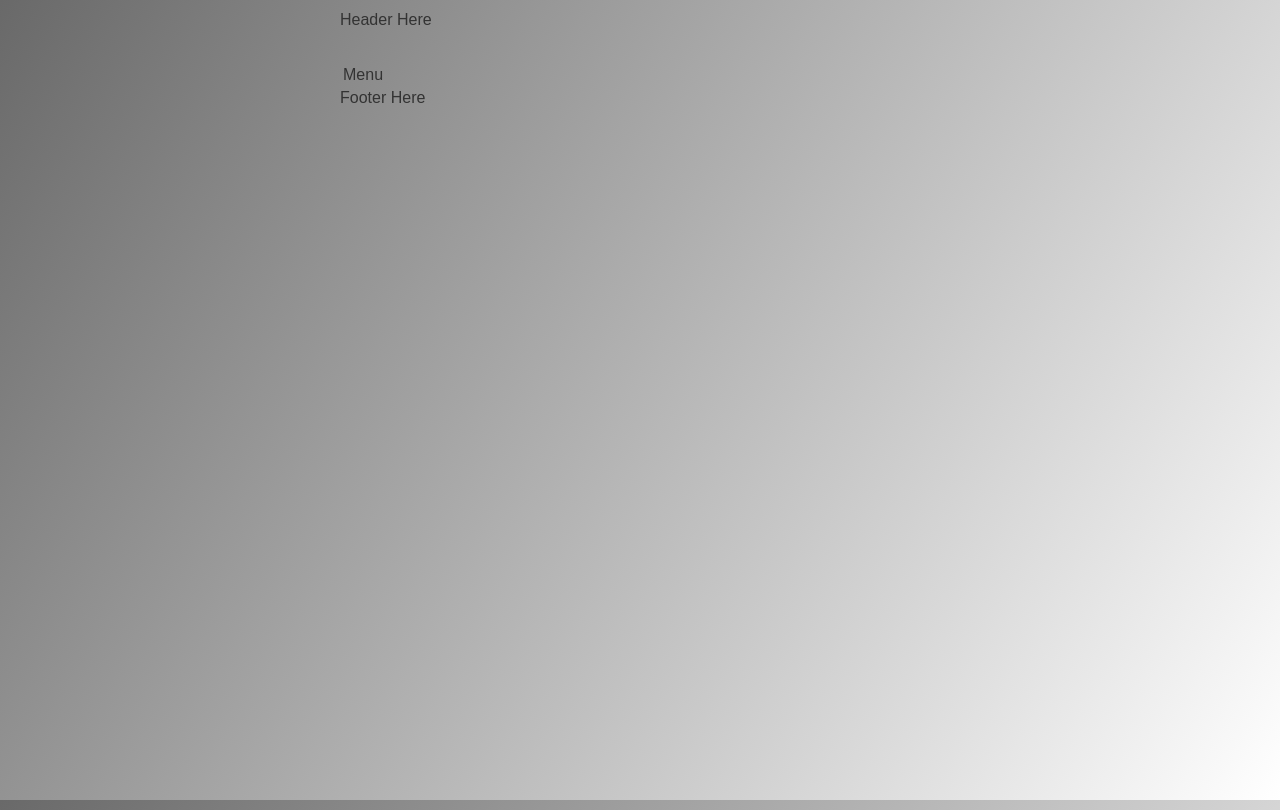
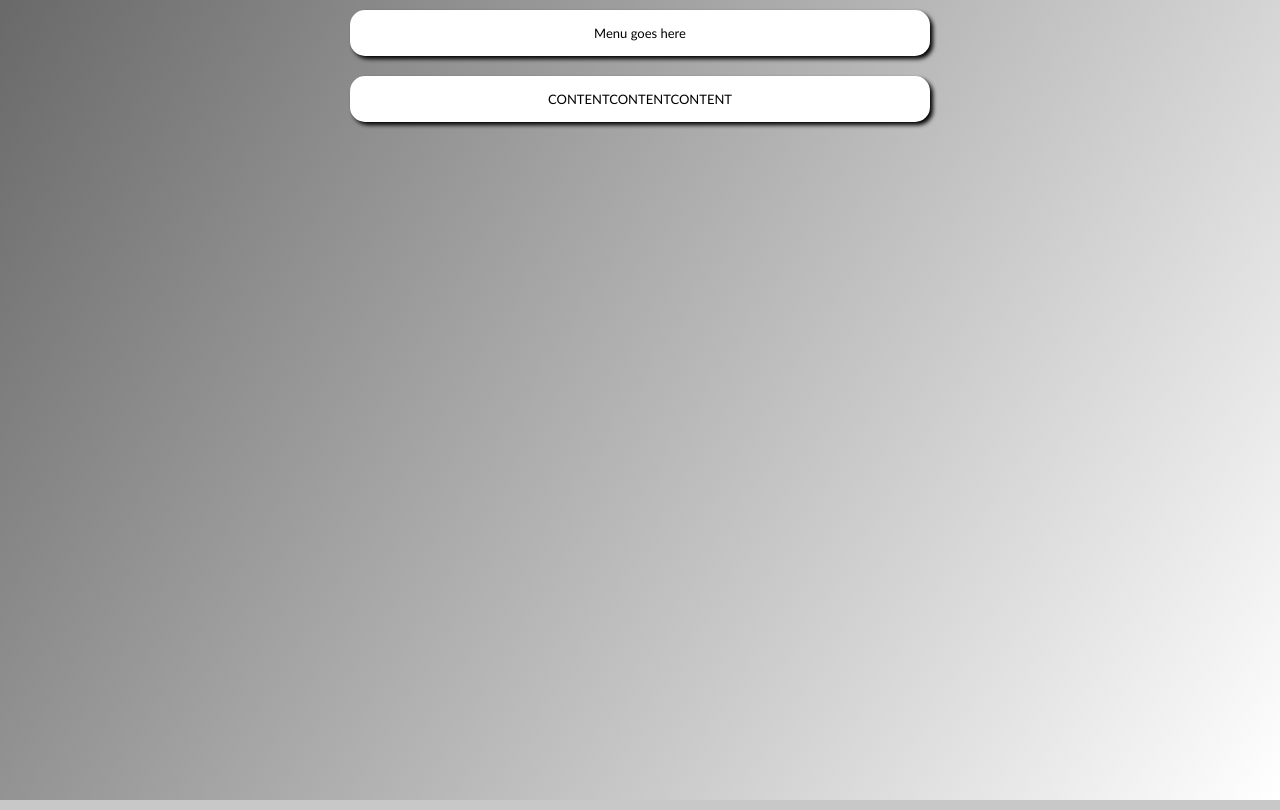
Before and after one commit to Ahumm/Zawumbo-General, a PHP site: page /?page=1 in a window 1280 px wide. Run offline with PHP 8.4, Linux system fonts and the light colour scheme; data that the repository does not hold is empty.

Commit message:
Fixed it, worked on tandm page

```diff
--- a/school/game_dev_2/tandm_page/index.php
+++ b/school/game_dev_2/tandm_page/index.php
@@ -1,18 +1,11 @@
 <?php
 $title = "Tea And Muskets";
-$headerleft = "";
-$header = "";
-$headerright = "";
-$contentleft = "";
 $content = "";
-$contentright = "";
-$footerleft = "";
-$footer = "";
-$footerright = "";
+$menu = "";
 
 // The main print function
 function printPage() {
-	global $title, $headerleft, $header, $headerright, $contentleft, $content, $contentright, $footerleft, $footer, $footerright;
+	global $title, $content, $menu;
 
 	// Start HTML stuff
 	echo "<html>";
@@ -21,12 +14,11 @@ function printPage() {
 	echo "</head>";
 	echo "<body class=\"bg-grad\">";
 
-	echo "<table id=\"sitetable\">";
-	echo "<tr><td id=\"headerleft\">" . $headerleft . "</td><td id=\"header\">" . $header . "</td><td id=\"headerright\">" . $headerright . "</td></tr>";
-	echo "<tr><td id=\"contentleft\">" . $contentleft . "</td><td id=\"content\">" . $content . "</td><td id=\"contentright\">" . $contentright . "</td></tr>";
-	echo "<tr><td id=\"footerleft\">" . $fooderleft . "</td><td id=\"footer\">" . $footer . "</td><td id=\"footerright\">" . $footerright . "</td></tr>";
+	echo "<div class=\"main\">";
+	echo "<div class=\"menu\">" . $menu . "</div>";
+	echo "<div class=\"content\">" . $content . "</div>";
 
-	echo "</table>";
+	echo "</div>"; //main
 
 	// Close out
 	echo "</body>";
@@ -41,20 +33,18 @@ function addMenuItem($href, $name) {
 // Add a box to the page
 function addBox($box_content) {
 	$ret = "";
-	$ret .= "<contentbox>" . $box_content . "</contentbox>";
+	$ret .= "<div class=\"content_box\">" . $box_content . "</div>";
 	return $ret;
 }
 
 $header = "<p>Header Here</p>";
-$content = "<p>Menu Here</p>";
-$footer = "<p>Footer Here</p>";
 
 
 
 
 $about_team = "About The Team";
 $about_game = "About The Game";
-$menu = "Menu";
+$menu = addBox("Menu goes here");
 
 /////////////////
 // PAGE CHOICE //
@@ -62,7 +52,7 @@ $menu = "Menu";
 
 $page = $_REQUEST["page"];
 
-$content = "<table><td class=\"menu\">" . $menu . "</td><td class=\"content-box\">";
+$content = addBox("CONTENTCONTENTCONTENT");
 
 switch($page) {
 	case "about":
@@ -85,8 +75,6 @@ switch($page) {
 		break;
 }
 
-$content .= "</td></table>";
-
 printPage();
 
 ?>
--- a/school/game_dev_2/tandm_page/style.css
+++ b/school/game_dev_2/tandm_page/style.css
@@ -3,18 +3,16 @@ html {
 }
 
 body {
+	margin:0;
 	white-space:nowrap;
-	font:16px/1.4 Arial,Helvetica,Sans-Serif;
-	color:#333;
-	margin:0;
-	margin-top:10px;
-	background-repeat: no-repeat;
-    background-attachment: fixed;
-	height:100%;
+	font-family:"Trebuchet MS",Arial,Helvetica,Sans-Serif;
+
+	/*margin-top:10px;*/
+	/*height:100%;*/
 }
 
-.bg-grad {
-	-color: #696969; /* non-css3 browser support */
+body.bg-grad {
+	background-color: #696969; /* non-css3 browser support */
     background-image: -ms-linear-gradient(top left, #696969 0%, #FFFFFF 100%); /*IE10*/
     filter: progid:DXImageTransform.Microsoft.gradient( startColorstr='#696969', endColorstr='#ffffff',GradientType=1 ); /* IE6-9 */
     background-image: -moz-linear-gradient(top left, #696969 0%, #FFFFFF 100%); /*ff3.6+*/
@@ -24,64 +22,38 @@ body {
     background-image: -webkit-linear-gradient(top left, #696969 0%, #FFFFFF 100%); /*Chrome10+,safari5+*/
 }
 
-#sitetable {
-    width:100%;
-    border-collapse:collapse;
-}
-#sitetable td {
-}
-#headerleft {
-    height:52px;
-}
-#headerright {
-    height:52px;
-}
-#header {
-    width:600px;
-    height:52px;
-    vertical-align:top;
-}
-#contentleft {
-}
-#contentright {
-}
-#content {
-    width:600px;
-    max-width:600px;
-    text-align:center;
-    vertical-align:top;
-}
-#footerleft {
-}
-#footerright {
-}
-#footer {
-    width:600px;
-    vertical-align:top;
+div.main {
+	width:600px;
+	margin:0 auto;
+	overflow:hidden;
+	font-size:13px;
 }
 
-.content-box {
-	width:620px;
+div.menu {
+	width:600px;
+	overflow:hidden;
 }
 
-.menu {
-	width:100px;
+div.content {
+	width:600px;
+	overflow:hidden;
 }
 
-contentbox {
-	width:600px;
-	max-width:600px;
-	background:url(CENTER_PLACEHOLDER) right repeat-y;
+div.content_box {
+	/*width:600px;*/
+	overflow:hidden;
+	background-color: #FFFFFF;
+	-moz-border-radius:15px;
+	border-radius:15px;
+	padding:15px;
+	margin:10px;
+	text-align:center;
+
+	-moz-box-shadow: 3px 3px 4px #000;
+	-webkit-box-shadow: 3px 3px 4px #000;
+	box-shadow: 3px 3px 4px #000;
+	/* For IE 8 */
+	-ms-filter: "progid:DXImageTransform.Microsoft.Shadow(Strength=4, Direction=135, Color='#000000')";
+	/* For IE 5.5 - 7 */
+	filter: progid:DXImageTransform.Microsoft.Shadow(Strength=4, Direction=135, Color='#000000');
 }
-contentbox:before {
-	display: block;
-    line-height: 0;
-    background: url(TOP_RIGHT_PLACEHOLDER) top right no-repeat;
-    content: url(TOP_LEFT_PLACEHOLDER)
-}
-contentbox:after {
-	display: block;
-    line-height: 0;
-    background: url(BOTTOM_RIGHT_PLACEHOLDER) bottom right no-repeat;
-    content: url(BOTTOM_LEFT_PLACEHOLDER)
-}
```
Also changed, not shown: personal/profilepage/index.php (+6 -11 lines), personal/profilepage/style.css (+0 -25 lines).
